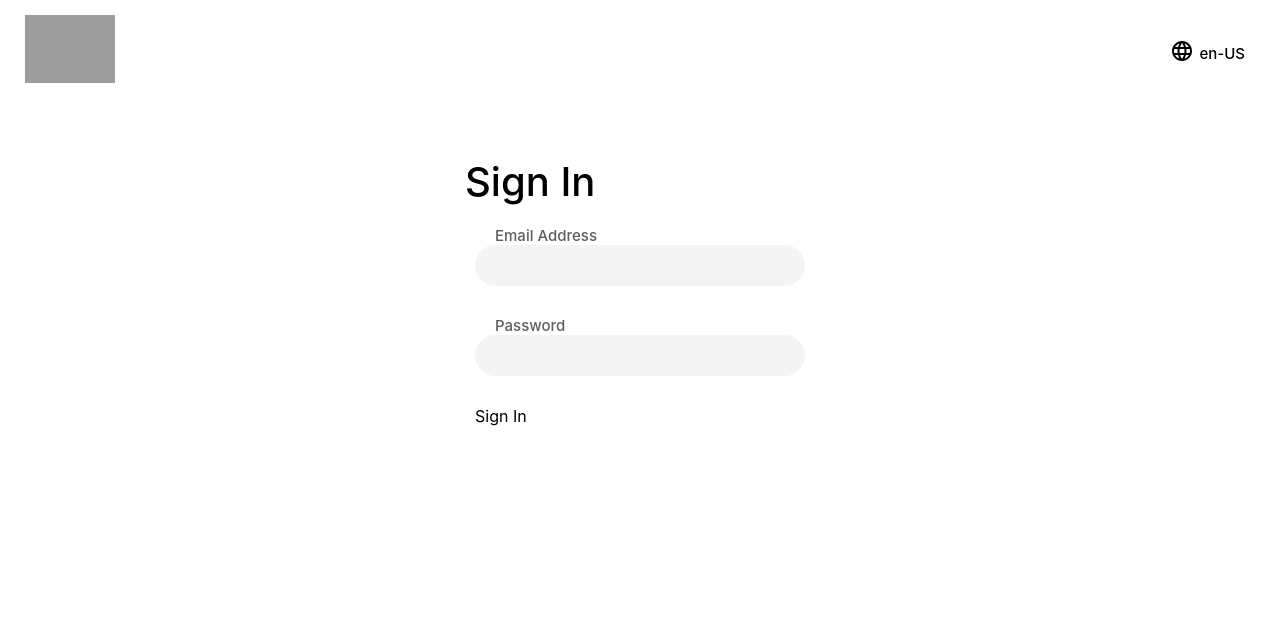
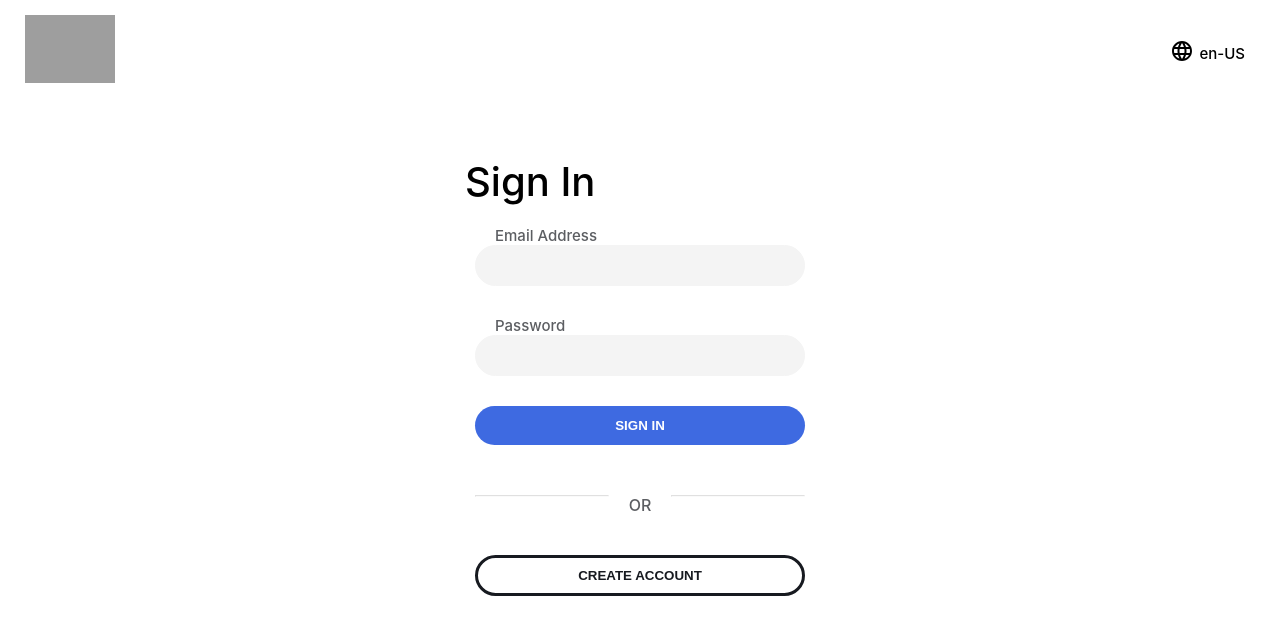
Before and after one commit to chavionjackson/tesla-clone, a React (Create React App) app: page /login in a window 1280 px wide. Shown: the top 634 px of the page. Built offline with nearby package versions, Linux system fonts and the light colour scheme; grey boxes are pictures that could not be loaded.

Commit message:
set up redux

```diff
--- a/src/app/store.js
+++ b/src/app/store.js
@@ -1,8 +1,8 @@
 import { configureStore } from '@reduxjs/toolkit';
-import counterReducer from '../features/counterSlice';
+import userReducer from '../features/userSlice';
 
 export const store = configureStore({
   reducer: {
-    counter: counterReducer,
+    user: userReducer,
   },
 });
--- a/src/components/ButtonPrimary.js
+++ b/src/components/ButtonPrimary.js
@@ -2,9 +2,11 @@ import React from "react";
 import "../styles/ButtonPrimary.css";
 
 const ButtonPrimary = ({ name, type, onClick }) => {
-  return <div className="buttonPrimary" onClick={onClick} type={type}>
+  return (
+    <button className="buttonPrimary" onClick={onClick} type={type}>
       {name}
-  </div>;
+    </button>
+  );
 };
 
 export default ButtonPrimary;
--- /dev/null
+++ b/src/components/ButtonSecondary.js
@@ -0,0 +1,8 @@
+import React from "react";
+import "../styles/ButtonSecondary.css";
+
+const ButtonSecondary = ({ name, type, onClick }) => {
+  return <button className="buttonSecondary">{name}</button>;
+};
+
+export default ButtonSecondary;
--- a/src/components/Login.js
+++ b/src/components/Login.js
@@ -3,6 +3,7 @@ import "../styles/Login.css";
 import { Link } from "react-router-dom";
 import LanguageOutlinedIcon from "@material-ui/icons/LanguageOutlined";
 import ButtonPrimary from "./ButtonPrimary";
+import ButtonSecondary from "./ButtonSecondary";
 
 const Login = () => {
   const [email, setemail] = useState("");
@@ -47,6 +48,12 @@ const Login = () => {
           />
           <ButtonPrimary name='Sign In' type='submit' onClick={signIn} />
         </form>
+        <div className='login-divider'>
+            <hr /> <span>OR</span> <hr/>
+        </div>
+        <Link to='/signup'>
+            <ButtonSecondary name='create account' />
+        </Link>
       </div>
     </div>
   );
--- a/src/features/counterSlice.js
+++ /dev/null
@@ -1,73 +0,0 @@
-// import { createAsyncThunk, createSlice } from '@reduxjs/toolkit';
-// import { fetchCount } from './counterAPI';
-
-const initialState = {
-  value: 0,
-  status: 'idle',
-};
-
-// The function below is called a thunk and allows us to perform async logic. It
-// can be dispatched like a regular action: `dispatch(incrementAsync(10))`. This
-// will call the thunk with the `dispatch` function as the first argument. Async
-// code can then be executed and other actions can be dispatched. Thunks are
-// typically used to make async requests.
-// export const incrementAsync = createAsyncThunk(
-//   'counter/fetchCount',
-//   async (amount) => {
-//     const response = await fetchCount(amount);
-//     // The value we return becomes the `fulfilled` action payload
-//     return response.data;
-//   }
-// );
-
-// export const counterSlice = createSlice({
-//   name: 'counter',
-//   initialState,
-//   // The `reducers` field lets us define reducers and generate associated actions
-//   reducers: {
-//     increment: (state) => {
-//       // Redux Toolkit allows us to write "mutating" logic in reducers. It
-//       // doesn't actually mutate the state because it uses the Immer library,
-//       // which detects changes to a "draft state" and produces a brand new
-//       // immutable state based off those changes
-//       state.value += 1;
-//     },
-//     decrement: (state) => {
-//       state.value -= 1;
-//     },
-//     // Use the PayloadAction type to declare the contents of `action.payload`
-//     incrementByAmount: (state, action) => {
-//       state.value += action.payload;
-//     },
-//   },
-//   // The `extraReducers` field lets the slice handle actions defined elsewhere,
-//   // including actions generated by createAsyncThunk or in other slices.
-//   extraReducers: (builder) => {
-//     builder
-//       .addCase(incrementAsync.pending, (state) => {
-//         state.status = 'loading';
-//       })
-//       .addCase(incrementAsync.fulfilled, (state, action) => {
-//         state.status = 'idle';
-//         state.value += action.payload;
-//       });
-//   },
-// });
-
-// export const { increment, decrement, incrementByAmount } = counterSlice.actions;
-
-// // The function below is called a selector and allows us to select a value from
-// // the state. Selectors can also be defined inline where they're used instead of
-// // in the slice file. For example: `useSelector((state: RootState) => state.counter.value)`
-// export const selectCount = (state) => state.counter.value;
-
-// // We can also write thunks by hand, which may contain both sync and async logic.
-// // Here's an example of conditionally dispatching actions based on current state.
-// export const incrementIfOdd = (amount) => (dispatch, getState) => {
-//   const currentValue = selectCount(getState());
-//   if (currentValue % 2 === 1) {
-//     dispatch(incrementByAmount(amount));
-//   }
-// };
-
-// export default counterSlice.reducer;
--- /dev/null
+++ b/src/features/userSlice.js
@@ -0,0 +1,25 @@
+import { createSlice } from "@reduxjs/toolkit";
+
+export const userSlice = createSlice({
+  name: "user",
+  initialState: {
+    user: null,
+  },
+  reducers: {
+    login: (state, action) => {
+      state.user = action.payload;
+    },
+    logout: (state) => {
+      state.user = null;
+    },
+  },
+});
+
+export const { login, logout } = userSlice.actions;
+
+// The function below is called a selector and allows us to select a value from
+// the state. Selectors can also be defined inline where they're used instead of
+// in the slice file. For example: `useSelector((state) => state.user.value)`
+export const selectUser = (state) => state.user.user;
+
+export default userSlice.reducer;
--- a/src/styles/ButtonPrimary.css
+++ b/src/styles/ButtonPrimary.css
@@ -0,0 +1,17 @@
+.buttonPrimary {
+  background-color: #3e6ae1;
+  border: none;
+  padding: 12px 40px;
+  border-radius: 50px;
+  color: white;
+  text-transform: uppercase;
+  font-weight: bold;
+  cursor: pointer;
+  outline: none;
+  margin-bottom: 30px;
+  transition: all 0.4s;
+}
+
+.buttonPrimary:hover {
+  background-color: #3457b1;
+}
--- /dev/null
+++ b/src/styles/ButtonSecondary.css
@@ -0,0 +1,18 @@
+.buttonSecondary {
+  background-color: transparent;
+  border: 3px solid #171a20;
+  width: 100%;
+  padding: 10px 40px;
+  border-radius: 50px;
+  text-transform: uppercase;
+  color: #171a20;
+  font-weight: 600;
+  cursor: pointer;
+  transition: all 0.2s ease-in-out;
+  outline: none;
+}
+
+.buttonSecondary:hover {
+  background-color: #171a20;
+  color: white;
+}
--- a/src/styles/Login.css
+++ b/src/styles/Login.css
@@ -77,6 +77,43 @@
   font-weight: 600;
 }
 
-/* .buttonPrimary {
-  padding-top: 12px;
-} */
+.login-form > input:focus {
+  border: 1px solid #d6d6d7;
+  transition: all 0.2s;
+}
+
+.login-divider {
+  display: flex;
+  justify-content: space-between;
+  margin-bottom: 20px;
+}
+
+.login-divider > hr {
+  width: 40%;
+  height: 0;
+  opacity: 0.3;
+}
+
+.login-divider > span {
+  font-weight: 500;
+  color: #5c5e62;
+}
+
+.login__info > a > button {
+  background-color: transparent;
+  border: 3px solid #171a20;
+  width: 100%;
+  padding: 10px 40px;
+  border-radius: 50px;
+  text-transform: uppercase;
+  color: #171a20;
+  font-weight: 600;
+  cursor: pointer;
+  transition: all 0.2s ease-in-out;
+  outline: none;
+}
+
+.login__info > a > button:hover {
+  background-color: #171a20;
+  color: white;
+}
```
